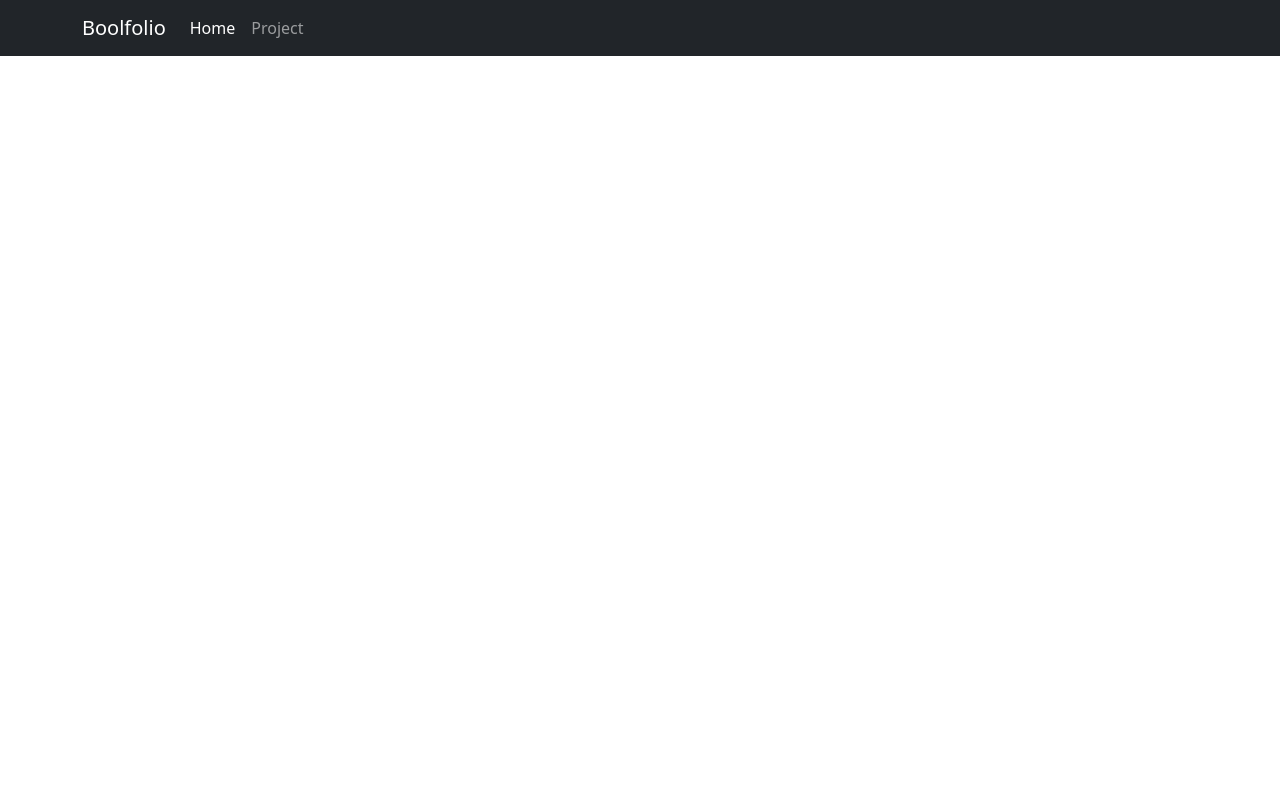
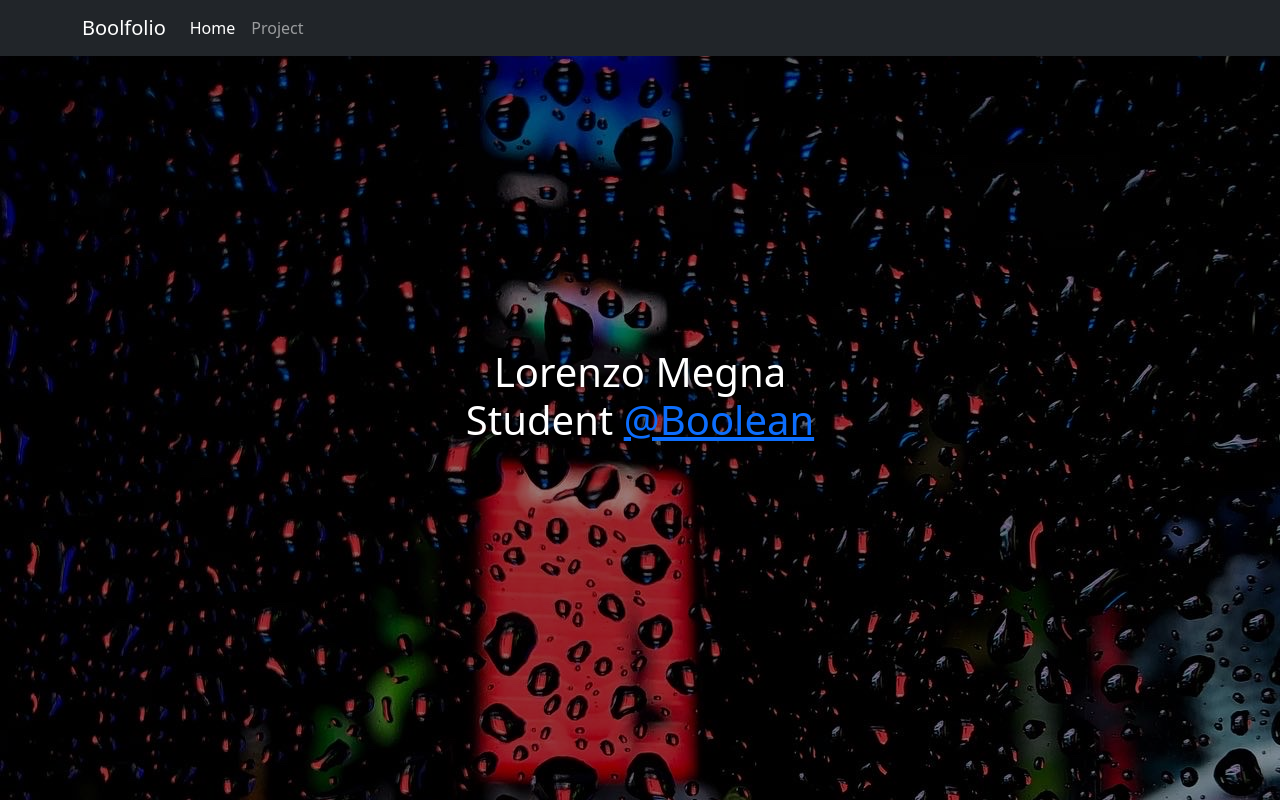
Before and after one commit to LorenzoMegna24/vite-boolfolio, a Vue app: page / in a window 1280 px wide. Built offline with nearby package versions, Linux system fonts and the light colour scheme.

Commit message:
Fix home

```diff
--- a/src/components/AppHeader.vue
+++ b/src/components/AppHeader.vue
@@ -12,7 +12,7 @@ import { router } from '../router';
 
 <template>
     <div>
-        <nav class="navbar navbar-expand-sm navbar-dark bg-dark">
+        <nav class="navbar navbar-expand-sm navbar-dark bg-dark fixed-top">
               <div class="container">
                 <router-link class="navbar-brand" :to="{name: 'home'}">Boolfolio</router-link>
                 <button class="navbar-toggler d-lg-none" type="button" data-bs-toggle="collapse" data-bs-target="#collapsibleNavId" aria-controls="collapsibleNavId"
--- a/src/pages/AppHome.vue
+++ b/src/pages/AppHome.vue
@@ -13,7 +13,18 @@ export default {
 
 <template>
     <div>
-
+        <div class="bg-image" style="
+      background-image: url(public/50EE2BC4-14DA-4BE0-AB2B-0D5019B849C8.jpg);
+       height: 100vh;">
+        <div class="mask" style="background-color: rgba(0, 0, 0, 0.4);">
+          <div class="d-flex justify-content-center align-items-center" style="height: 100vh;">
+            <h1 class="text-white text-center">Lorenzo Megna
+              <br>
+              <span>Student</span> <a class="boolean" href="https://boolean.careers/?utm_source=google&utm_campaign=it_search_brand&utm_medium=cpc&utm_content=boolean&utm_term=boolean&gclid=CjwKCAiA85efBhBbEiwAD7oLQN0vYOJW5esxd-5Mofs1dKPvFcO4Td9B88DC-ki1Pqf9dT4vxXSNuBoCoHUQAvD_BwE" target="_blank">@Boolean</a>
+            </h1>
+          </div>
+        </div>
+      </div>
     </div>
 </template>
 
```
Also changed, not shown: public/50EE2BC4-14DA-4BE0-AB2B-0D5019B849C8.jpg (added).
